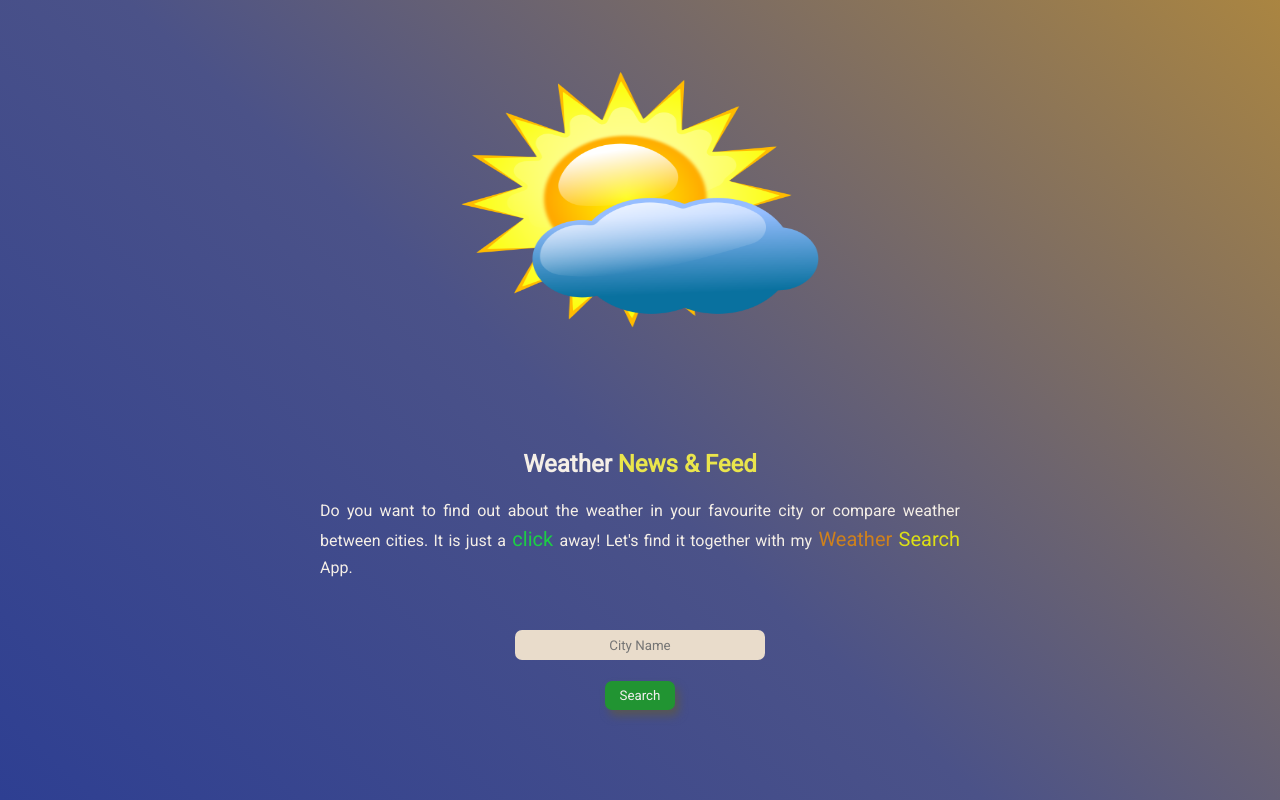
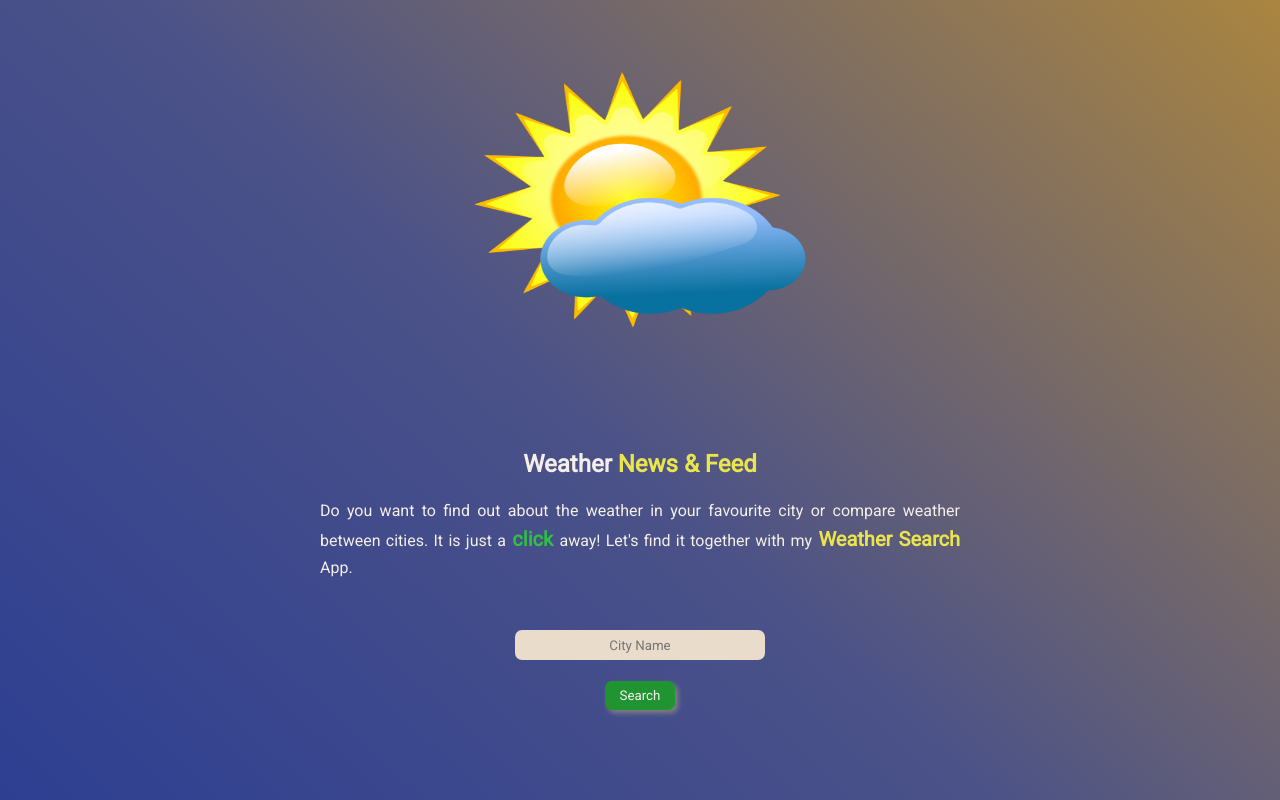
Before and after one commit to angkamilama/react-weather-app, a React (Create React App) app: page / in a window 1280 px wide. Built offline with nearby package versions, Linux system fonts and the light colour scheme.

Commit message:
edit color and reduce line-height

```diff
--- a/src/style.css
+++ b/src/style.css
@@ -22,7 +22,7 @@
 
 .front-image {
     height: 40%;
-    width: 70%;
+    width: 65%;
     display: flex;
     justify-content: center;
     align-items: center;
@@ -59,18 +59,19 @@
     text-align: justify;
 }
 
-.heading-description .click{
+.heading-description .click,
+.heading-description .weather,
+.heading-description .search {
     font-size: 20px;
-    color:rgb(28, 206, 69);
+    font-weight: bold;
+    color: rgb(234, 229, 76);
+
 }
-.heading-description .weather {
-    color:rgb(206, 129, 28);
-    font-size: 20px;
+
+.heading-description .click {
+    color:rgb(49, 190, 70);
 }
-.heading-description .search {
-    color:rgb(221, 224, 21);
-    font-size: 20px;
-}
+
 
 .search-container {
     display: flex;
@@ -109,7 +110,7 @@
     background-color:rgb(33, 148, 50) ;
     border: none;
     color: rgb(243, 239, 239);
-    box-shadow: 4px 6px 8px rgb(87, 86, 86);
+    box-shadow: 3px 3px 5px rgb(129, 128, 128);
     cursor: pointer;
 }
 
@@ -189,10 +190,8 @@
 .weather-description {
     height: 20vh;
     width: 60vw;
-    display: flex;
-    flex-direction: column;
-    justify-content: space-evenly;
-    align-items: center;
+    text-align: center;
+    line-height: 1.6;
     color: #C2DEDC;
     font-family: 'Noto Sans', sans-serif;
 }
@@ -221,7 +220,7 @@
     color: rgb(243, 239, 239);
     cursor: pointer;
     margin-left: 5px;
-    box-shadow: 4px 6px 8px rgb(87, 86, 86);
+    box-shadow: 3px 3px 5px rgb(129, 128, 128);
 }
 
 
```
